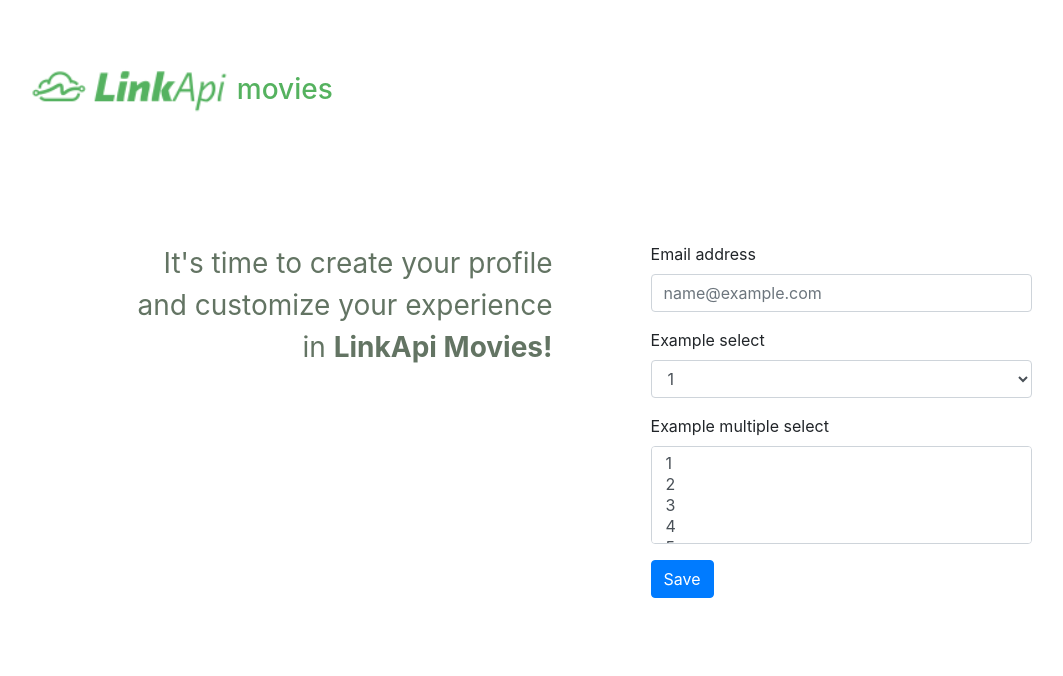
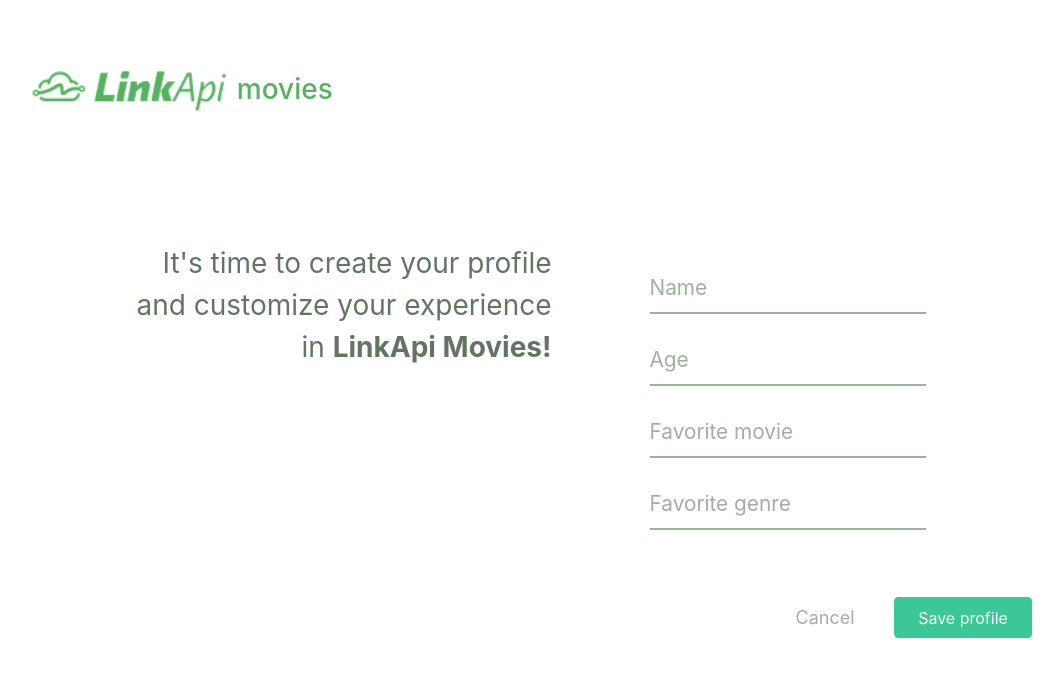
Before and after one commit to jpedrodealmeida/kapimovie, an Angular app in the folder front/kapimovie/: page /profile in a window 1280 px wide. Shown: the top 676 px of the page, without its empty margins (109-1172 px from the left). Built offline with nearby package versions, Linux system fonts and the light colour scheme.

Commit message:
form structure

```diff
--- a/front/kapimovie/src/app/views/user/profile/profile.component.html
+++ b/front/kapimovie/src/app/views/user/profile/profile.component.html
@@ -14,32 +14,30 @@
         </p>
     </div>
     <div class="profile-form">
-        <form>
-            <div class="form-group">
-              <label for="exampleFormControlInput1">Email address</label>
-              <input type="email" class="form-control" id="exampleFormControlInput1" placeholder="name@example.com">
-            </div>
-            <div class="form-group">
-              <label for="exampleFormControlSelect1">Example select</label>
-              <select class="form-control" id="exampleFormControlSelect1">
-                <option>1</option>
-                <option>2</option>
-                <option>3</option>
-                <option>4</option>
-                <option>5</option>
-              </select>
-            </div>
-            <div class="form-group">
-              <label for="exampleFormControlSelect2">Example multiple select</label>
-              <select multiple class="form-control" id="exampleFormControlSelect2">
-                <option>1</option>
-                <option>2</option>
-                <option>3</option>
-                <option>4</option>
-                <option>5</option>
-              </select>
-            </div>
-            <button type="button" class="btn btn-primary">Save</button>
-          </form>
+      <form>
+        <div class="form__group field">
+          <input type="input" class="form__field" placeholder="Name" name="name" id='name' required />
+          <label for="name" class="form__label">Name</label>
+        </div>
+        <div class="form__group field">
+          <input type="input" class="form__field" placeholder="Age" name="age" id='age' required />
+          <label for="age" class="form__label">Age</label>
+        </div>
+        <div class="form__group field">
+          <input type="input" class="form__field" placeholder="Favorite movie" name="movie" id='movie' required />
+          <label for="movie" class="form__label">Favorite movie</label>
+        </div>
+        <div class="form__group field">
+          <input type="input" class="form__field" placeholder="Favorite genre" name="genre" id='genre' required />
+          <label for="genre" class="form__label">Favorite genre</label>
+        </div>
+        <div class="button-structure">
+          <div class="buttons">
+            <button type="button" class="btn btn-link btn-cancel">Cancel</button>
+            <button type="button" class="btn btn-primary btn-save">Save profile</button>
+          </div>
+        </div>
+
+      </form>
     </div>
 </div>
--- a/front/kapimovie/src/app/views/user/profile/profile.component.scss
+++ b/front/kapimovie/src/app/views/user/profile/profile.component.scss
@@ -32,3 +32,92 @@
     grid-gap: 98px;
 
 }
+
+.button-structure{
+    text-align: end;
+    margin-top: 67px;
+    .buttons{
+        display: grid;
+        grid-auto-flow: column;
+        justify-content: end;
+        .btn-save{
+            color: #FCFCFC;
+            background-color: #3CC896;
+            border: 1px solid #3CC896;
+            width: 138px;
+
+        }
+        .btn-cancel{
+            color: #A0AFA0;
+            font-size: 18px;
+            width: 138px;
+        }
+    }
+}
+
+/* Input CSS */
+$primary: #414646;
+$secondary: #414646;
+$black: rgb(5, 5, 5);
+$gray: #A0AFA0;
+.form__group {
+  position: relative;
+  padding: 15px 0 0;
+  margin-top: 10px;
+  width: 276px;
+}
+
+.form__field {
+  font-family: inherit;
+  width: 100%;
+  border: 0;
+  border-bottom: 2px solid $gray;
+  outline: 0;
+  font-size: 1.3rem;
+  color: $black;
+  padding: 7px 0;
+  background: transparent;
+  transition: border-color 0.2s;
+
+  &::placeholder {
+    color: transparent;
+  }
+
+  &:placeholder-shown ~ .form__label {
+    font-size: 1.3rem;
+    cursor: text;
+    top: 20px;
+  }
+}
+
+.form__label {
+  position: absolute;
+  top: 0;
+  display: block;
+  transition: 0.2s;
+  font-size: 1rem;
+  color: $gray;
+}
+
+.form__field:focus {
+  ~ .form__label {
+    position: absolute;
+    top: 0;
+    display: block;
+    transition: 0.2s;
+    font-size: 1rem;
+    color: $primary;
+
+  }
+  padding-bottom: 6px;
+
+  border-width: 3px;
+  border-image: linear-gradient(to right, $primary,$secondary);
+  border-image-slice: 1;
+}
+/* reset input */
+.form__field{
+  &:required,&:invalid { box-shadow:none; }
+}
+
+/* End input CSS */
```
